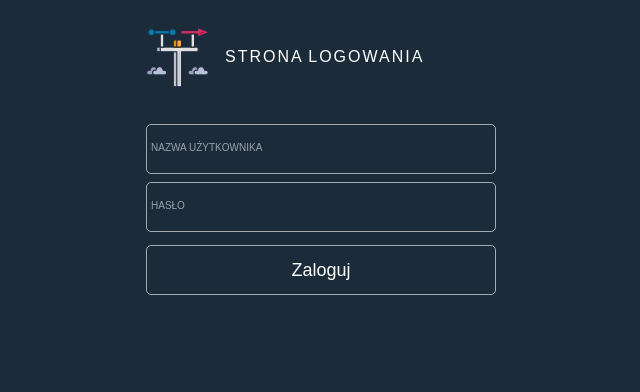
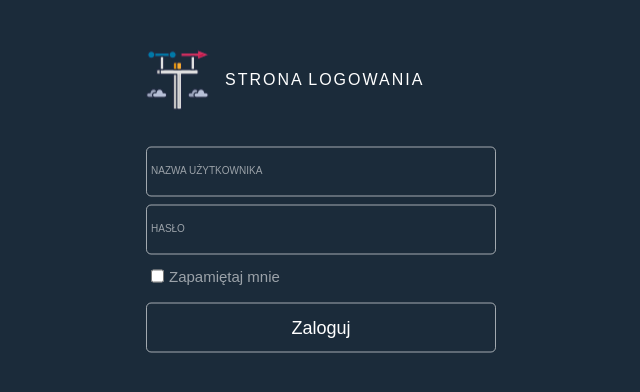
Before and after one commit to sebasamol/WeatherApp, a Next.js app: page /pages/login in a window 1280 px wide. Shown: the top 392 px of the page, without its empty margins (319-959 px from the left). Built offline with nearby package versions, Linux system fonts and the light colour scheme.

Commit message:
Adding Jest testing library to project

```diff
--- a/app/components/LoginForm/LoginForm.module.css
+++ b/app/components/LoginForm/LoginForm.module.css
@@ -7,7 +7,7 @@
 
 .main {
     position: absolute;
-    top: 20%;
+    top: 25%;
     left: 50%;
     transform: translate(-50%, -50%);
 }
@@ -126,6 +126,20 @@
     padding: 5px;
 
 }
+.checkbox{
+    display: flex;
+    width: var(--button-width);
+    justify-content: flex-start;
+    padding: 5px;
+
+
+
+}
+.checkbox p{
+    font-size: 15px;
+    color: rgba(255, 255, 255, 0.565);
+    margin-left: 5px;
+}
 .error{
     margin-left: 5px;
     font-size: 14px;
--- a/app/components/LoginForm/LoginForm.tsx
+++ b/app/components/LoginForm/LoginForm.tsx
@@ -83,9 +83,10 @@ export default function LoginForm() {
 
                             />
                             <div className={styles.error}>{error}</div></div>}
+                        <div className={styles.checkbox}> <input type="checkbox"></input><p>Zapamiętaj mnie</p></div>
+
                         <button className={styles.button} type="submit" disabled={isLoading}>
                             {isLoading ? 'Logowanie...' : 'Zaloguj'}</button>
-
                     </form>
 
                 </div>
```
Also changed, not shown: jest.config.ts (added, +18 -0 lines), package.json (+9 -2 lines), 2 other files (tests, documents, lock files or other folders).
